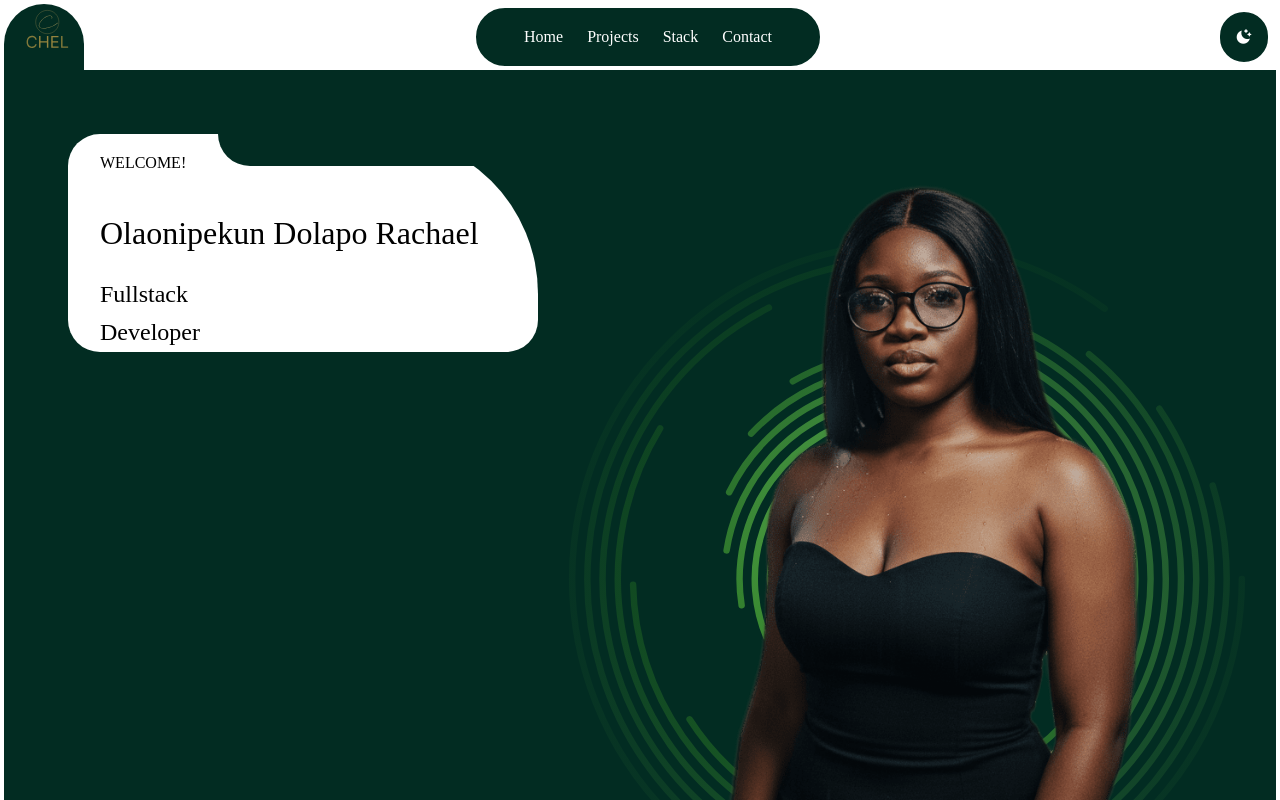
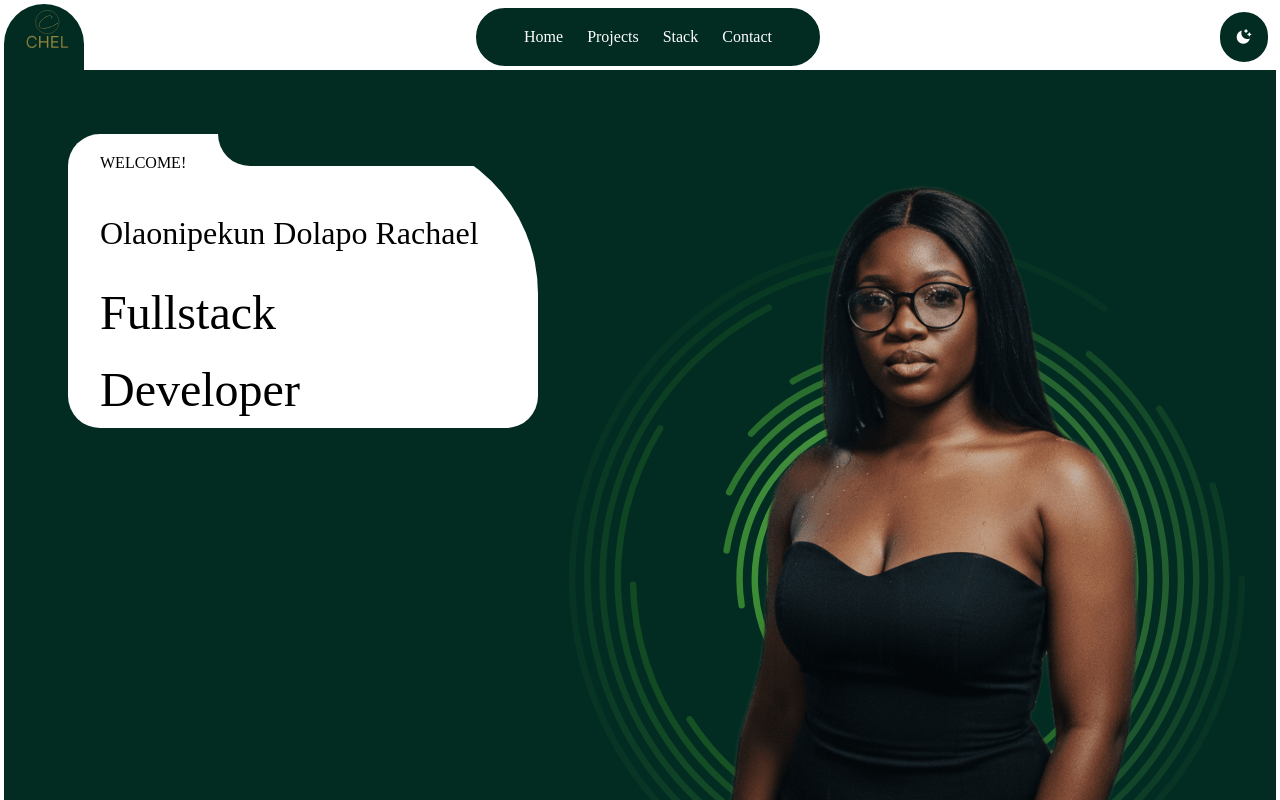
Before and after one commit to Lovethrech/my-main-portfolio, a Vue app: page / in a window 1280 px wide. Shown: the top 800 px of the page. Built offline with nearby package versions, Linux system fonts and the light colour scheme.

Commit message:
working on the hero components.

```diff
--- a/src/components/hero/HeroTextCtn.vue
+++ b/src/components/hero/HeroTextCtn.vue
@@ -49,4 +49,7 @@ const boxDefaultWidth=ref("40vh");
     font-size:  4vh;
     transition: box-shadow 0.4s ease, transform 0.3s ease;
 }
+.hero-text-author-job-role{
+    font-size: 6vh;
+}
 </style>
```
